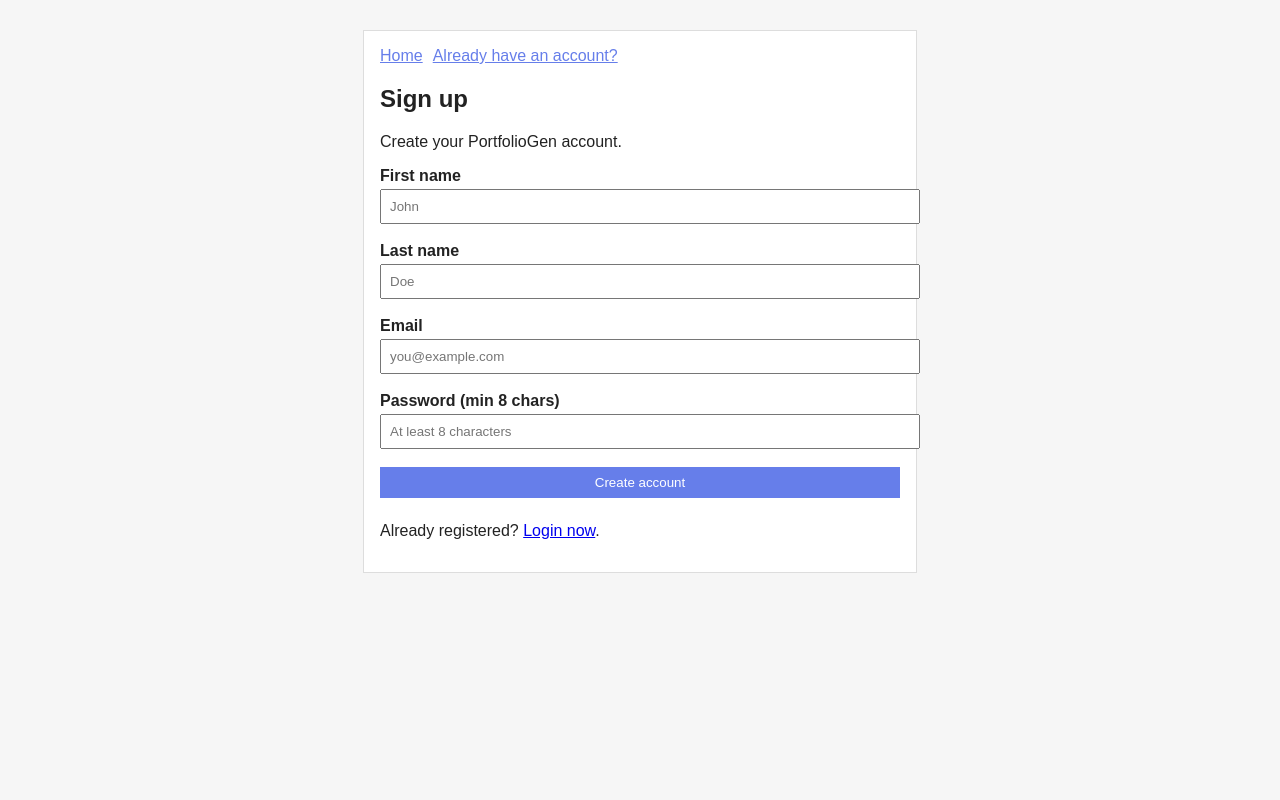
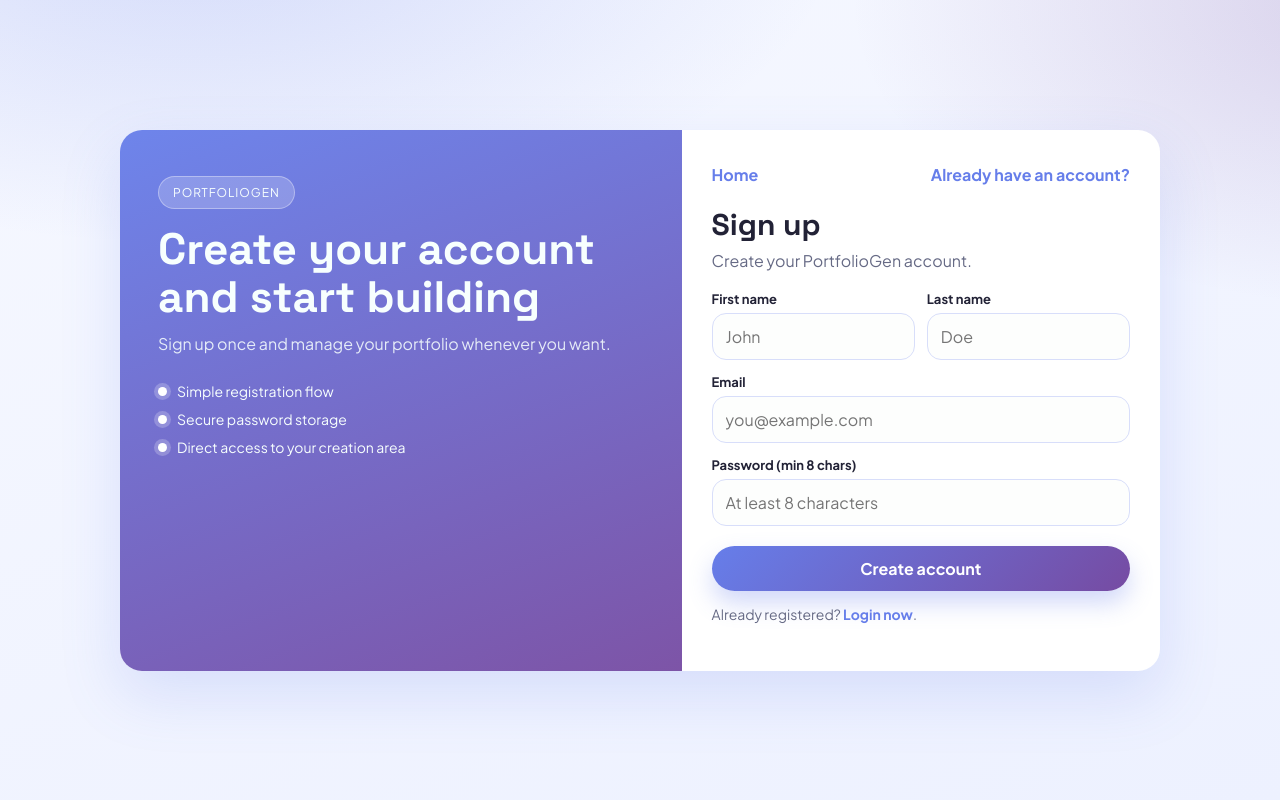
Before and after one commit to nassim12121/portfolio_generator-, a PHP site: page /signup.html in a window 1280 px wide. Run offline with PHP 8.4, Linux system fonts and the light colour scheme.

Commit message:
Revert "refactor(auth-ui): simplify login and signup HTML pages"
This reverts commit fa816a7e89cf5140ad008bcde95a39aa3f71999d.

```diff
--- a/css/auth.css
+++ b/css/auth.css
@@ -1,67 +1,243 @@
-body {
+:root {
+  --bg-1: #f6f8ff;
+  --bg-2: #edf1ff;
+  --panel: #ffffff;
+  --ink: #222236;
+  --muted: #666a85;
+  --accent: #667eea;
+  --accent-2: #764ba2;
+  --danger-bg: #fff3f0;
+  --danger-border: #ffc1b4;
+  --danger-text: #9c2f1c;
+  --radius-lg: 22px;
+  --radius-md: 14px;
+  --shadow-lg: 0 24px 60px rgba(102, 126, 234, 0.18);
+}
+
+* {
+  box-sizing: border-box;
+}
+
+body.auth-body {
   margin: 0;
-  font-family: Arial, sans-serif;
-  background: #f6f6f6;
-  color: #222;
+  min-height: 100vh;
+  font-family: "Plus Jakarta Sans", "Segoe UI", Tahoma, sans-serif;
+  color: var(--ink);
+  background:
+    radial-gradient(1000px 500px at 15% -10%, rgba(102, 126, 234, 0.24), transparent 65%),
+    radial-gradient(900px 500px at 110% 0%, rgba(118, 75, 162, 0.22), transparent 62%),
+    linear-gradient(160deg, var(--bg-1), var(--bg-2));
+  display: flex;
+  align-items: center;
+  justify-content: center;
+  padding: 24px;
 }
 
 .auth-shell {
-  max-width: 520px;
-  margin: 30px auto;
-  background: #fff;
-  border: 1px solid #ddd;
-  padding: 16px;
+  width: 100%;
+  max-width: 1040px;
+  display: grid;
+  grid-template-columns: 1.08fr 0.92fr;
+  border-radius: var(--radius-lg);
+  overflow: hidden;
+  box-shadow: var(--shadow-lg);
+  background: var(--panel);
 }
 
 .auth-visual {
-  display: none;
+  position: relative;
+  padding: 46px 38px;
+  background:
+    linear-gradient(160deg, rgba(102, 126, 234, 0.95), rgba(118, 75, 162, 0.95)),
+    repeating-linear-gradient(
+      -45deg,
+      rgba(255, 255, 255, 0.08) 0,
+      rgba(255, 255, 255, 0.08) 10px,
+      transparent 10px,
+      transparent 22px
+    );
+  color: #f7fffe;
+}
+
+.auth-badge {
+  display: inline-flex;
+  padding: 8px 14px;
+  border-radius: 999px;
+  font-size: 12px;
+  letter-spacing: 0.08em;
+  text-transform: uppercase;
+  background: rgba(255, 255, 255, 0.2);
+  border: 1px solid rgba(255, 255, 255, 0.35);
+}
+
+.auth-visual h1 {
+  margin: 16px 0 12px;
+  font-family: "Space Grotesk", "Segoe UI", sans-serif;
+  font-size: clamp(28px, 4vw, 44px);
+  line-height: 1.1;
+}
+
+.auth-visual p {
+  margin: 0;
+  max-width: 40ch;
+  color: rgba(247, 255, 254, 0.86);
+}
+
+.auth-list {
+  margin: 28px 0 0;
+  padding: 0;
+  list-style: none;
+  display: grid;
+  gap: 10px;
+}
+
+.auth-list li {
+  display: flex;
+  align-items: center;
+  gap: 10px;
+  font-size: 14px;
+}
+
+.auth-list li::before {
+  content: "";
+  width: 9px;
+  height: 9px;
+  border-radius: 99px;
+  background: #ffffff;
+  box-shadow: 0 0 0 4px rgba(255, 255, 255, 0.22);
+}
+
+.auth-panel {
+  padding: 34px 30px;
 }
 
 .top-links {
   display: flex;
-  gap: 10px;
-  margin-bottom: 10px;
+  justify-content: space-between;
+  align-items: center;
+  margin-bottom: 20px;
 }
 
 .top-links a {
-  color: #667eea;
+  text-decoration: none;
+  color: var(--accent);
+  font-weight: 700;
+}
+
+.auth-title {
+  margin: 0;
+  font-size: 30px;
+  font-family: "Space Grotesk", "Segoe UI", sans-serif;
+}
+
+.auth-sub {
+  margin: 6px 0 20px;
+  color: var(--muted);
+}
+
+.auth-alert {
+  margin-bottom: 16px;
+  padding: 12px 14px;
+  border: 1px solid var(--danger-border);
+  background: var(--danger-bg);
+  color: var(--danger-text);
+  border-radius: 10px;
+  font-size: 14px;
 }
 
 .auth-form {
-  display: block;
+  display: grid;
+  gap: 14px;
 }
 
 .input-group {
-  margin-bottom: 10px;
+  display: grid;
+  gap: 6px;
 }
 
 .input-row {
-  display: block;
+  display: grid;
+  gap: 12px;
+  grid-template-columns: 1fr 1fr;
 }
 
 label {
-  display: block;
-  font-weight: bold;
-  margin-bottom: 4px;
+  font-size: 13px;
+  font-weight: 700;
 }
 
-input,
-button {
+input {
   width: 100%;
-  padding: 8px;
-  margin-bottom: 8px;
+  border: 1px solid #d8defa;
+  border-radius: var(--radius-md);
+  padding: 12px 13px;
+  font: inherit;
+  color: var(--ink);
+  background: #fdfefd;
+  outline: none;
+  transition: border-color 0.2s, box-shadow 0.2s, transform 0.2s;
+}
+
+input:focus {
+  border-color: var(--accent);
+  box-shadow: 0 0 0 4px rgba(102, 126, 234, 0.18);
+  transform: translateY(-1px);
 }
 
 .auth-submit {
+  margin-top: 6px;
   border: none;
-  background: #667eea;
-  color: #fff;
+  border-radius: 999px;
+  background: linear-gradient(135deg, #667eea, #764ba2);
+  color: #ffffff;
+  font: inherit;
+  font-weight: 700;
+  padding: 12px 18px;
   cursor: pointer;
+  transition: transform 0.2s, box-shadow 0.2s;
+  box-shadow: 0 12px 24px rgba(102, 126, 234, 0.3);
 }
 
-.auth-alert {
-  background: #ffe8e8;
-  border: 1px solid #d88;
-  padding: 8px;
-  margin-bottom: 10px;
+.auth-submit:hover {
+  transform: translateY(-2px);
 }
+
+.auth-footer {
+  margin-top: 14px;
+  font-size: 14px;
+  color: var(--muted);
+}
+
+.auth-footer a {
+  color: var(--accent);
+  font-weight: 700;
+  text-decoration: none;
+}
+
+@media (max-width: 900px) {
+  .auth-shell {
+    grid-template-columns: 1fr;
+  }
+
+  .auth-visual {
+    padding: 30px 22px;
+  }
+
+  .auth-panel {
+    padding: 26px 20px;
+  }
+}
+
+@media (max-width: 560px) {
+  body.auth-body {
+    padding: 14px;
+  }
+
+  .input-row {
+    grid-template-columns: 1fr;
+  }
+
+  .auth-title {
+    font-size: 26px;
+  }
+}
--- a/signup.html
+++ b/signup.html
@@ -3,11 +3,25 @@
 <head>
   <meta charset="UTF-8">
   <meta name="viewport" content="width=device-width, initial-scale=1.0">
-  <title>Sign Up</title>
+  <title>Sign Up | PortfolioGen</title>
+  <link rel="preconnect" href="https://fonts.googleapis.com">
+  <link rel="preconnect" href="https://fonts.gstatic.com" crossorigin>
+  <link href="https://fonts.googleapis.com/css2?family=Plus+Jakarta+Sans:wght@400;600;700;800&family=Space+Grotesk:wght@600;700&display=swap" rel="stylesheet">
   <link rel="stylesheet" href="css/auth.css">
 </head>
 <body class="auth-body">
   <main class="auth-shell">
+    <section class="auth-visual">
+      <span class="auth-badge">PortfolioGen</span>
+      <h1>Create your account and start building</h1>
+      <p>Sign up once and manage your portfolio whenever you want.</p>
+      <ul class="auth-list">
+        <li>Simple registration flow</li>
+        <li>Secure password storage</li>
+        <li>Direct access to your creation area</li>
+      </ul>
+    </section>
+
     <section class="auth-panel">
       <div class="top-links">
         <a href="index.html">Home</a>
```
Also changed, not shown: login.html (+15 -1 lines).
